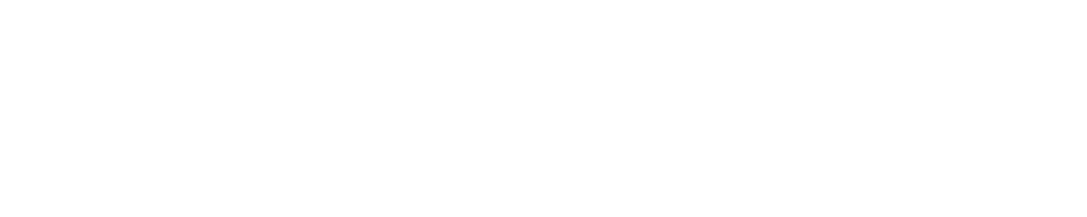
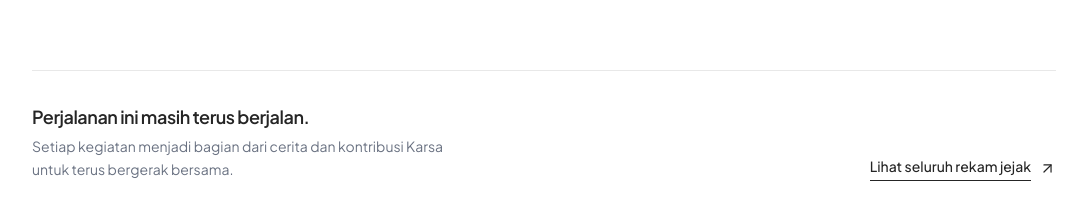
Before and after one commit to RizkyChairi/karsa-community, a Next.js app: page /karsa in a window 1280 px wide. Shown: the part 5461-5678 px from the top of the page, without its empty margins (96-1183 px from the left). Before the commit the page ends 5515 px from the top, so only its background shows below. Built offline with nearby package versions, Linux system fonts and the light colour scheme.

Commit message:
feat: add cta action

```diff
--- a/src/components/landing/about/dampak-karsa/Dampak.tsx
+++ b/src/components/landing/about/dampak-karsa/Dampak.tsx
@@ -151,6 +151,7 @@ export default function DampakKarsa() {
           </div>
         </ScrollReveal>
       </div>
+
       <div className="mx-auto max-w-5xl">
 
         <div>
@@ -317,6 +318,32 @@ export default function DampakKarsa() {
           </div>
         )}
       </div>
+      <ScrollReveal direction="up" duration={0.7}>
+        <div className="mx-auto flex max-w-5xl flex-col gap-5 border-t border-karsa-black/10 pt-8 sm:flex-row sm:items-end sm:justify-between">
+          <div>
+            <p className="text-lg font-semibold tracking-tight text-karsa-black">
+              Perjalanan ini masih terus berjalan.
+            </p>
+            <p className="mt-1 max-w-md text-sm leading-relaxed text-gray-500">
+              Setiap kegiatan menjadi bagian dari cerita dan kontribusi Karsa
+              untuk terus bergerak bersama.
+            </p>
+          </div>
+          <a
+            href="/kegiatan"
+            className="group inline-flex w-fit items-center gap-2 text-sm font-medium text-karsa-black"
+          >
+            <span className="border-b border-karsa-black pb-1">
+              Lihat seluruh rekam jejak
+            </span>
+            <ArrowUpRight
+              size={17}
+              strokeWidth={1.7}
+              className="transition-transform duration-200 group-hover:-translate-y-0.5 group-hover:translate-x-0.5"
+            />
+          </a>
+        </div>
+      </ScrollReveal>
     </div>
   )
 }
```
